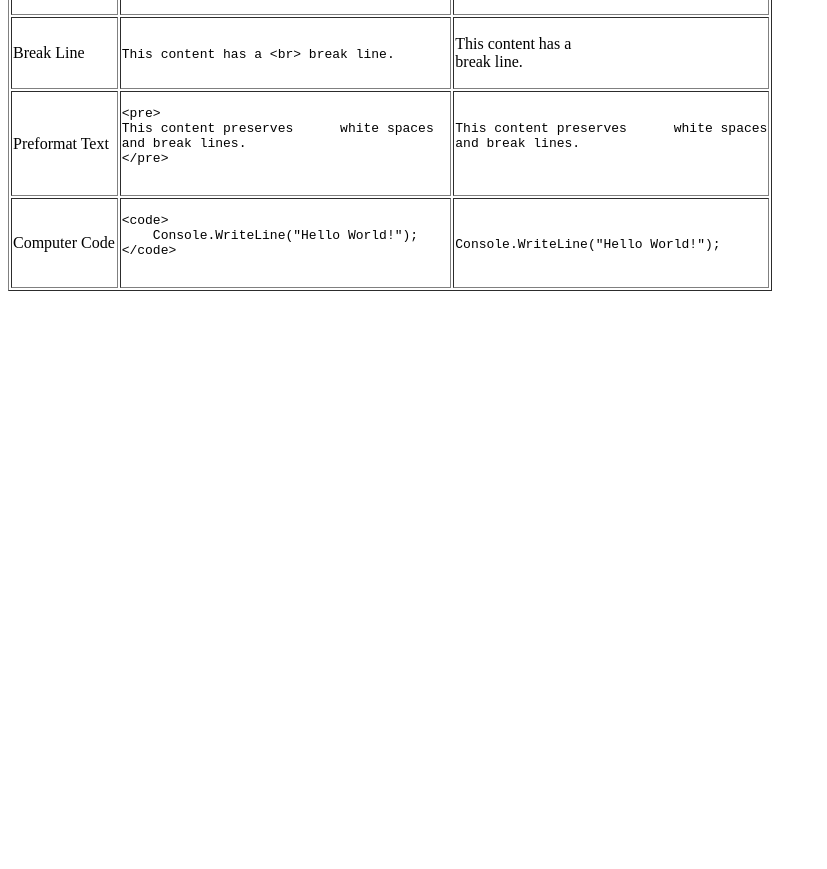
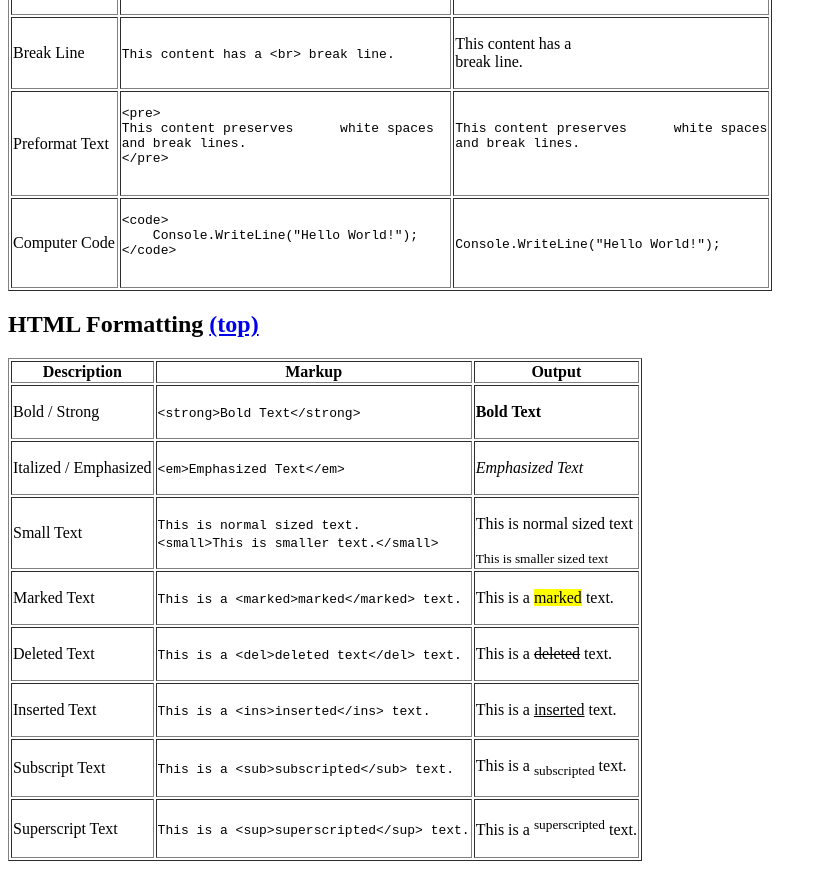
Before and after one commit to birb303/PRIN135L-Prelim-Exam, a plain HTML site: page index.html in a window 1280 px wide. Shown: the part 1347-2216 px from the top of the page, without its empty margins (0-827 px from the left). Before the commit the page ends 1646 px from the top, so only its background shows below. Drawn offline with Linux system fonts and the light colour scheme.

Commit message:
Add HTML Formatting

```diff
--- a/index.html
+++ b/index.html
@@ -10,7 +10,7 @@
     <ul>
       <li><a href="#headers">HTML Headers</a></li>
       <li><a href="#typography">HTML Typography</a></li>
-      <li><a href="">HTML Formatting</a></li>
+      <li><a href="#formatting">HTML Formatting</a></li>
       <li><a href="">HTML Media</a></li>
       <li><a href="">HTML Table</a></li>
       <li><a href="">HTML Forms</a></li>
@@ -222,5 +222,92 @@ and break lines.
         </tbody>
       </table>
     </section>
+
+    <section id="formatting">
+      <h2>HTML Formatting <a href="#top">(top)</a></h2>
+      <table border="1">
+        <thead>
+          <tr>
+            <th><strong>Description</strong></th>
+            <th><strong>Markup</strong></th>
+            <th><strong>Output</strong></th>
+          </tr>
+        </thead>
+        <tbody>
+          <tr>
+            <td>Bold / Strong</td>
+            <td><code>&lt;strong&gt;Bold Text&lt;/strong&gt;</code></td>
+            <td>
+              <p><strong>Bold Text</strong></p>
+            </td>
+          </tr>
+          <tr>
+            <td>Italized / Emphasized</td>
+            <td><code>&lt;em&gt;Emphasized Text&lt;/em&gt;</code></td>
+            <td>
+              <p><em>Emphasized Text</em></p>
+            </td>
+          </tr>
+          <tr>
+            <td>Small Text</td>
+            <td>
+              <code
+                >This is normal sized text. <br />&lt;small&gt;This is smaller
+                text.&lt;/small&gt;</code
+              >
+            </td>
+            <td>
+              <p>This is normal sized text</p>
+              <small>This is smaller sized text</small>
+            </td>
+          </tr>
+          <tr>
+            <td>Marked Text</td>
+            <td>
+              <code>This is a &lt;marked&gt;marked&lt;/marked&gt; text.</code>
+            </td>
+            <td>
+              <p>This is a <mark>marked</mark> text.</p>
+            </td>
+          </tr>
+          <tr>
+            <td>Deleted Text</td>
+            <td>
+              <code>This is a &lt;del&gt;deleted text&lt;/del&gt; text.</code>
+            </td>
+            <td>
+              <p>This is a <del>deleted</del> text.</p>
+            </td>
+          </tr>
+          <tr>
+            <td>Inserted Text</td>
+            <td>
+              <code>This is a &lt;ins&gt;inserted&lt;/ins&gt; text.</code>
+            </td>
+            <td>
+              <p>This is a <ins>inserted</ins> text.</p>
+            </td>
+          </tr>
+          <tr>
+            <td>Subscript Text</td>
+            <td>
+              <code>This is a &lt;sub&gt;subscripted&lt;/sub&gt; text.</code>
+            </td>
+            <td>
+              <p>This is a <sub>subscripted</sub> text.</p>
+            </td>
+          </tr>
+          <tr>
+            <td>Superscript Text</td>
+            <td>
+              <code>This is a &lt;sup&gt;superscripted&lt;/sup&gt; text.</code>
+            </td>
+            <td>
+              <p>This is a <sup>superscripted</sup> text.</p>
+            </td>
+          </tr>
+        </tbody>
+      </table>
+    </section>
   </body>
 </html>
```
